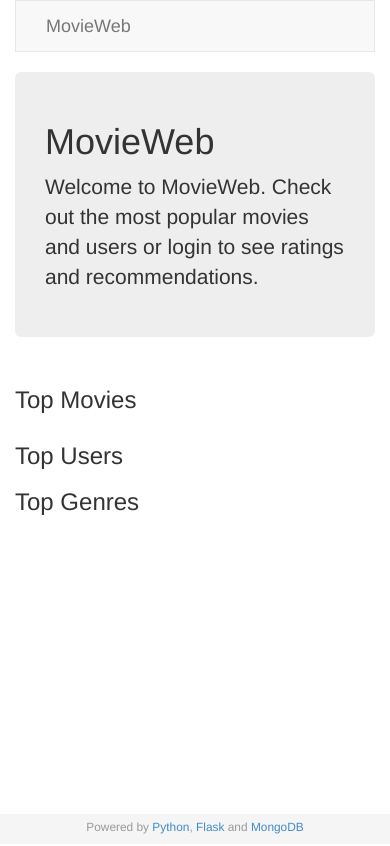
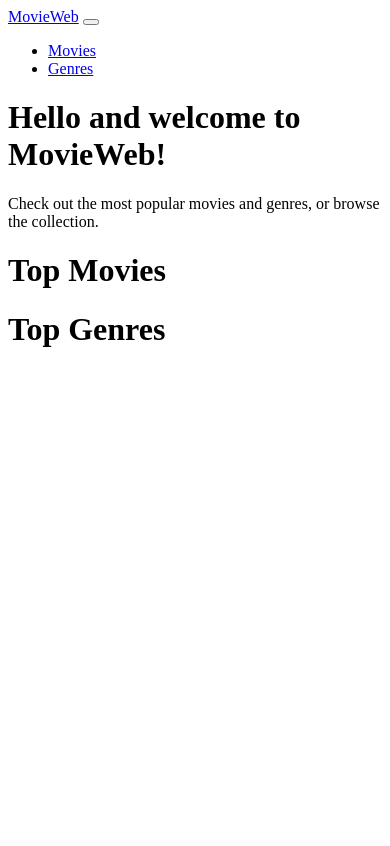
Before and after one commit to crcsmnky/movieweb, a Flask app: page / in a window 390 px wide. After the commit the page ends 347 px from the top, so only its background shows below. Run offline with Flask 2, Linux system fonts and the light colour scheme; data that the repository does not hold is empty; some libraries are stand-ins or nearby versions.

Commit message:
updated frontend templates with material design for bootstrap

```diff
--- a/frontend/templates/base.html
+++ b/frontend/templates/base.html
@@ -1,53 +1,63 @@
 <!doctype html>
-<html>
+<html lang="en">
 <head>
+    <!-- Required meta tags -->
+    <meta charset="utf-8">
+    <meta name="viewport" content="width=device-width, initial-scale=1, shrink-to-fit=no">
+
+    <!-- Material Design for Bootstrap fonts and icons -->
+    <link rel="stylesheet" href="https://fonts.googleapis.com/css?family=Roboto:300,400,500,700|Material+Icons">
+
+    <!-- Material Design for Bootstrap CSS -->
+    <link rel="stylesheet" href="https://unpkg.com/bootstrap-material-design@4.1.1/dist/css/bootstrap-material-design.min.css" integrity="sha384-wXznGJNEXNG1NFsbm0ugrLFMQPWswR3lds2VeinahP8N0zJw9VWSopbjv2x7WCvX" crossorigin="anonymous">
+
     {% if title %}
         <title>{{ title }} - MovieWeb</title>
     {% else %}
         <title>MovieWeb</title>
     {% endif %}
-    <link rel="stylesheet" href="/static/css/bootstrap.min.css">
-    <link rel="stylesheet" href="/static/css/custom.css">
 </head>
 <body>
     <div class="container">
 
-        <div class="navbar navbar-default" role="navigation">
-            <div class="container">
-                <div class="container-fluid">
-                    <div class="navbar-header">
-                        <a class="navbar-brand" href="/">MovieWeb</a>
-                    </div>
-                    <div class="navbar-collapse collapse">
-                        <ul class="nav navbar-nav">
-                            <li><a href="/movies">Movies</a></li>
-                            <li><a href="/genres">Genres</a></li>
-                            <li><a href="/ratings">My Ratings</a></li>
-                            <li><a href="/recommendations">My Recommendations</a></li>
-                        </ul>
-                        <ul class="nav navbar-nav navbar-right">
-                            {% if 'userid' in session %}
-                                <li><a href="/logout">User: {{ session['userid']}}</a></li>
-                            {% else %}
-                                <li><a href="/login">Login</a></li>
-                            {% endif %}
-                        </ul>
-                    </div>
-                </div>
+        <nav class="navbar navbar-expand-lg navbar-dark bg-primary">
+            <a class="navbar-brand" href="/">MovieWeb</a>
+            <button class="navbar-toggler" type="button" data-toggle="collapse" data-target="#navbarNav" aria-controls="navbarNav" aria-expanded="false" aria-label="Toggle navigation">
+                <span class="navbar-toggler-icon"></span>
+            </button>
+            <div class="collapse navbar-collapse" id="navbarNav">
+                <ul class="navbar-nav mr-auto">
+                    <li class="nav-item">
+                        <a class="nav-link" href="/movies">Movies</a>
+                    </li>
+                    <li class="nav-item">
+                        <a class="nav-link" href="/genres">Genres</a>
+                    </li>
+                </ul>
             </div>
-        </div>
+        </nav>
 
         {% block body %}{% endblock body %}
 
     </div>
 
-    <div id="footer" align="center">
-        <div class="container center-block">
-            <p class="small text-muted">Powered by <a href="http://python.org">Python</a>, <a href="http://flask.pocoo.org/">Flask</a> and <a href="http://www.mongodb.org">MongoDB</a></p>
+
+    <!-- <div class="fixed-bottom bg-light">
+        <div class="container">
+            <p class="pt-md-2 text-center small text-dark">
+                Powered by <a href="http://python.org">Python</a>,
+                <a href="http://flask.pocoo.org/">Flask</a>,
+                and <a href="http://www.mongodb.org">MongoDB</a>
+            </p>
         </div>
-    </div>
-    <script src="/static/js/jquery-2.1.1.min.js" type="text/javascript"></script>
-    <script src="/static/js/bootstrap.min.js" type="text/javascript"></script>
-    <script src="/static/js/holder.js" type="text/javascript"></script>
+    </div> -->
+
+    <!-- Optional JavaScript -->
+    <!-- jQuery first, then Popper.js, then Bootstrap JS -->
+    <script src="https://cdnjs.cloudflare.com/ajax/libs/holder/2.9.6/holder.js"></script>
+    <script src="https://code.jquery.com/jquery-3.2.1.slim.min.js" integrity="sha384-KJ3o2DKtIkvYIK3UENzmM7KCkRr/rE9/Qpg6aAZGJwFDMVNA/GpGFF93hXpG5KkN" crossorigin="anonymous"></script>
+    <script src="https://unpkg.com/popper.js@1.12.6/dist/umd/popper.js" integrity="sha384-fA23ZRQ3G/J53mElWqVJEGJzU0sTs+SvzG8fXVWP+kJQ1lwFAOkcUOysnlKJC33U" crossorigin="anonymous"></script>
+    <script src="https://unpkg.com/bootstrap-material-design@4.1.1/dist/js/bootstrap-material-design.js" integrity="sha384-CauSuKpEqAFajSpkdjv3z9t8E7RlpJ1UP0lKM/+NdtSarroVKu069AlsRPKkFBz9" crossorigin="anonymous"></script>
+    <script>$(document).ready(function() { $('body').bootstrapMaterialDesign(); });</script>
 </body>
 </html>
--- a/frontend/templates/index.html
+++ b/frontend/templates/index.html
@@ -3,60 +3,41 @@
 {% block body %}
 
 <div class="jumbotron">
-    <h1>MovieWeb</h1>
-    <p>Welcome to MovieWeb. Check out the most popular movies and users or login to see ratings and recommendations.</p>
+    <h1 class="display-3">Hello and welcome to MovieWeb!</h1>
+    <p class="lead">Check out the most popular movies and genres, or browse the collection.</p>
 </div>
 
 <div class="row">
-    <div class="col-md-6">
-        <h3>Top Movies</h3>
+    <div class="col-md-8 border-right">
+        <h1 class="display-4">Top Movies</h1>
+        <div class="row">
+            {% for movie in movies %}
+                <div class="col-md-3 text-center">
+                    <a class="text-primary" href="/movies/{{movie.movieid}}" title="{{movie.title}}">
+                        {% if movie.poster is not defined %}
+                            <img data-src="holder.js/154x231?text={{movie.title}}" alt="{{movie.title}}">
+                        {% else %}
+                            <img src="{{ movie.poster }}" alt="{{ movie.title }}">
+                        {% endif %}
+                        <h5 class="mt-2">{{movie.title}}</h5>
+                    </a>
+                </div>
+            {% endfor %}
         </div>
     </div>
 
-<div class="row">
-    {% for movie in movies %}
-        <div class="col-md-2">
-            <div class="thumbnail">
-                <a href="/movies/{{movie.movieid}}" title="{{movie.title}}">
-                    {% if movie.poster is not defined %}
-                        <img data-src="holder.js/100%x180/text:{{movie.title}}" alt="{{movie.title}}">
-                    {% else %}
-                        <img src="{{ movie.poster }}" alt="{{ movie.title }}">
-                    {% endif %}
-                    <div class="caption">
-                        <h5 align="center">{{movie.title}}</h5>
-                    </div>
-                </a>
-            </div>
-        </div>
-    {% endfor %}
-
-</div>
-
-<div class="row">
-    <div class="col-md-6">
-        <h3>Top Users</h3>
+    <div class="col-md-4">
+        <h1 class="display-4">Top Genres</h1>
             <ol class="list-group">
-            {% for user in users %}
-                <li class="list-group-item">
-                    <span class="badge">{{user.ratings}}</span>
-                    {{ user.userid }}
+                {% for genre in genres %}
+                    <li class="list-group-item d-flex justify-content-between align-items-center">
+                        <a href="/genres/{{ genre.name | urlencode }}" title="{{ genre.name }}">{{ genre.name }}</a>
+                        <span class="badge badge-primary badge-pill">{{genre.count | int}}</span>
                     </li>
                 {% endfor %}
             </ol>
     </div>
 
-    <div class="col-md-6">
-        <h3>Top Genres</h3>
-        <ol class="list-group">
-            {% for genre in genres %}
-                <li class="list-group-item">
-                    <span class="badge">{{genre.count | int}}</span>
-                    <a href="/genre/{{ genre.name | urlencode }}" title="{{ genre.name }}">{{ genre.name }}</a>
-                </li>
-            {% endfor %}
-        </ol>
-    </div>
 </div>
 
 {% endblock body %}
--- a/frontend/templates/login.html
+++ b/frontend/templates/login.html
@@ -5,7 +5,7 @@
 {% with messages = get_flashed_messages(with_categories=true)  %}
     {% if messages %}
         <div class="row">
-            <div class="col-md-6 col-md-offset-3">
+            <div class="col-md-6 md-offset-3">
                 {% for category, message in messages %}
                     <div class="alert alert-{{category}} alert-dismissable">
                         <button type="button" class="close" data-dismiss="alert" aria-hidden="true">&times;</button>
```
Also changed, not shown: frontend/templates/genre.html (+29 -33 lines), frontend/templates/genres.html (+5 -11 lines), frontend/templates/movie.html (+23 -33 lines), frontend/templates/movies.html (+25 -33 lines). Lines whose indentation alone changed are shown as unchanged.
